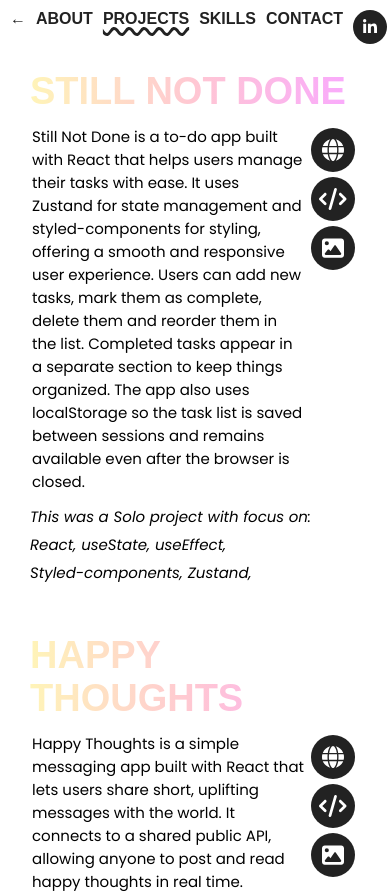
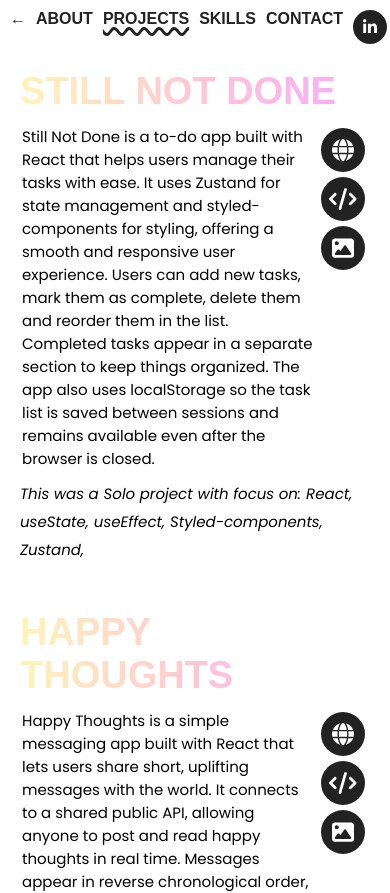
Before and after one commit to ssofiejohansson/portfolio, a React (Vite) app: page /projects in a window 390 px wide. Shown: the top 893 px of the page. Built offline with nearby package versions, Linux system fonts and the light colour scheme; a web font is replaced by a local one.

Commit message:
fixed mobile view

```diff
--- a/src/index.css
+++ b/src/index.css
@@ -29,6 +29,7 @@ p,
 ul,
 li {
   margin: 0;
+  padding: 0;
 }
 
 p,
--- a/src/sections/Contact.jsx
+++ b/src/sections/Contact.jsx
@@ -59,7 +59,6 @@ export const Footer = () => {
         <p>+46(0)72 442 34 97</p>
         <p>ssofiejohansson@gmail.com</p>
 
-        <Icons />
       </FooterBio>
       <FooterImg>
         <ProfileImg src={profileImage} alt="Sofie Johansson" />
--- a/src/sections/Header.jsx
+++ b/src/sections/Header.jsx
@@ -42,12 +42,11 @@ max-width: 70%;
 
 export const Bio = styled.div`
   display: flex;
-  flex-direction: row;
+  flex-direction: column;
   width: 100%;
   gap: 12px;
 
    @media (min-width: 768px) {
-    flex-direction: column;
     width: 70%;
   }
 `
--- a/src/sections/Projects.jsx
+++ b/src/sections/Projects.jsx
@@ -7,7 +7,7 @@ const ProjectsContainer = styled.section`
   flex-wrap: wrap;
   row-gap: 30px;
   justify-content: center;
-  padding: 60px 20px;
+  padding: 60px 10px;
 
   @media (min-width: 768px) {
   column-gap: 20px;
--- a/src/sections/components/Cards.jsx
+++ b/src/sections/components/Cards.jsx
@@ -1,12 +1,11 @@
 import { faCode, faGlobe, faImage } from '@fortawesome/free-solid-svg-icons';
 import { FontAwesomeIcon } from '@fortawesome/react-fontawesome';
-import React, { useState } from 'react';
+import { useState } from 'react';
 import styled from 'styled-components';
 
 import ProjectList from '../../assets/data/projects.json';
 import { Button } from './Button';
 import { ScrollAnimation } from "./ScrollAnimation";
-import { Tag } from './Tag';
 
 const CardContainer = styled.article`
   display: flex;
--- a/src/sections/components/Tag.jsx
+++ /dev/null
@@ -1,6 +0,0 @@
-import styled from 'styled-components';
-
-export const Tag = styled.p`
-
-
-`
```
